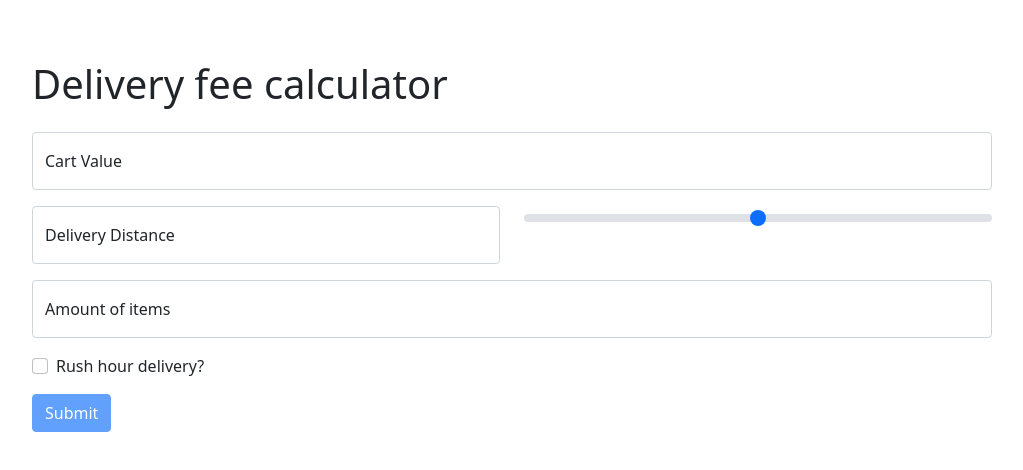
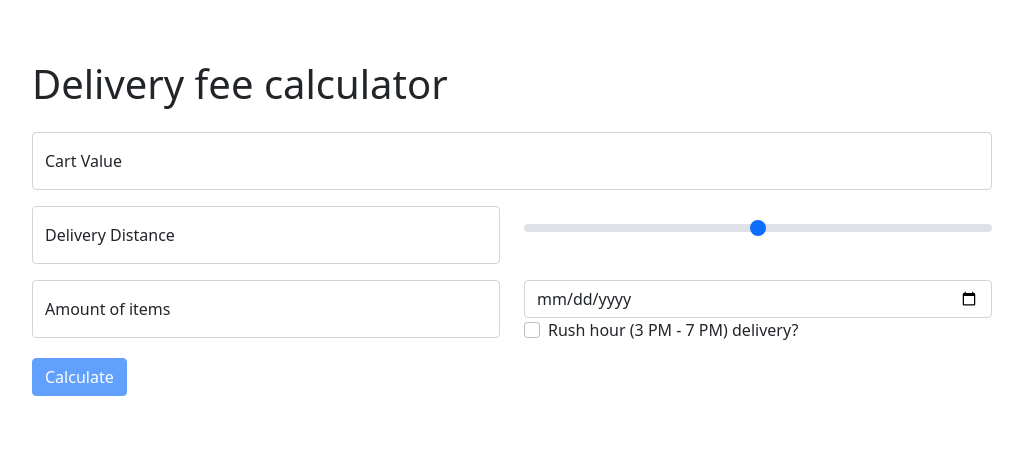
Before and after one commit to joelhackinen/deliveryfee, a React (Create React App) app: page / in a window 1280 px wide. Shown: the top 470 px of the page, without its empty margins (128-1151 px from the left). Built offline with nearby package versions, Linux system fonts and the light colour scheme.

Commit message:
added date picker

```diff
--- a/src/components/DeliveryForm.tsx
+++ b/src/components/DeliveryForm.tsx
@@ -44,18 +44,25 @@ const DeliveryForm = (props: FormProps) => {
             <Form.Control type="number" value={distance} onChange={(event) => setDistance(event.target.value)} placeholder="distance"/>
           </FloatingLabel>
         </Form.Group>
-        <Form.Group as={Col}>
-          <Form.Range value={distance} min="1" max="15000" onChange={(event) => setDistance(event.target.value)}/>
+        <Form.Group as={Col} className="mb-3">
+          <Form.Range style={{ marginTop: 10 }} value={distance} min="1" max="15000" onChange={(event) => setDistance(event.target.value)}/>
         </Form.Group>
       </Row>
-      <FloatingLabel label="Amount of items" className="mb-3">
-        <Form.Control type="number" value={amount} onChange={(event) => setAmount(event.target.value)} placeholder="amount"/>
-      </FloatingLabel>
-      <Form.Group className="mb-3">
-        <Form.Check type="checkbox" label="Rush hour delivery?" onClick={() => setRushHour(!rushHour)}/>
-      </Form.Group>
+      <Row>
+        <Form.Group as={Col}>
+          <FloatingLabel label="Amount of items" className="mb-3">
+            <Form.Control type="number" value={amount} onChange={(event) => setAmount(event.target.value)} placeholder="amount"/>
+          </FloatingLabel>
+        </Form.Group>
+        <Form.Group as={Col}>
+          <Form.Control type="date" />
+          <Form.Group className="mb-3" >
+            <Form.Check type="checkbox" label="Rush hour (3 PM - 7 PM) delivery?" onClick={() => setRushHour(!rushHour)}/>
+          </Form.Group>
+        </Form.Group>
+      </Row>
       <Button variant="primary" type="submit" disabled={!fieldsOk}>
-        Submit
+        Calculate
       </Button>
     </Form>
   );
```
